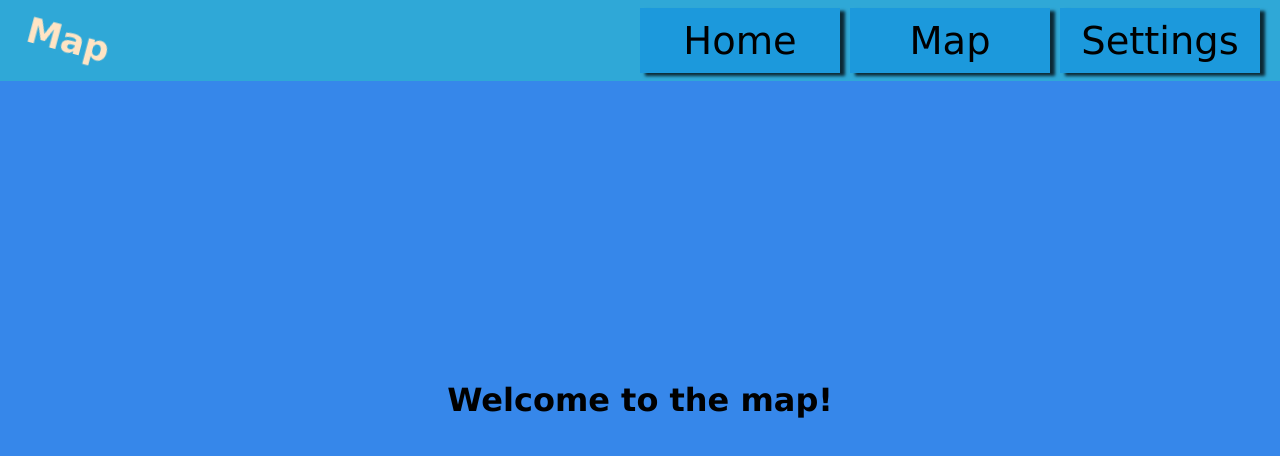
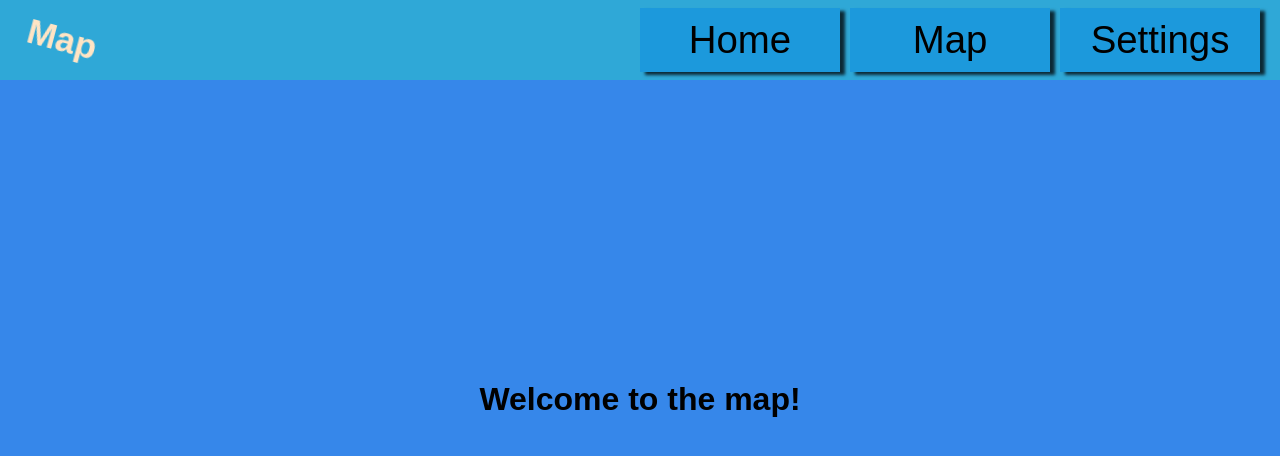
Before and after one commit to AndreiYakerson/ex, a plain HTML site: page index.html in a window 1280 px wide. Drawn offline with Linux system fonts and the light colour scheme.

Commit message:
Change font

```diff
--- a/css/style.css
+++ b/css/style.css
@@ -3,7 +3,7 @@
 *::before {
     box-sizing: border-box;
     text-align: center;
-    font-family: 'Lucida Sans', 'Lucida Sans Regular', 'Lucida Grande', 'Lucida Sans Unicode', Geneva, Verdana, sans-serif;
+    font-family: Arial, Helvetica, sans-serif;
 }
 
 body {
```
